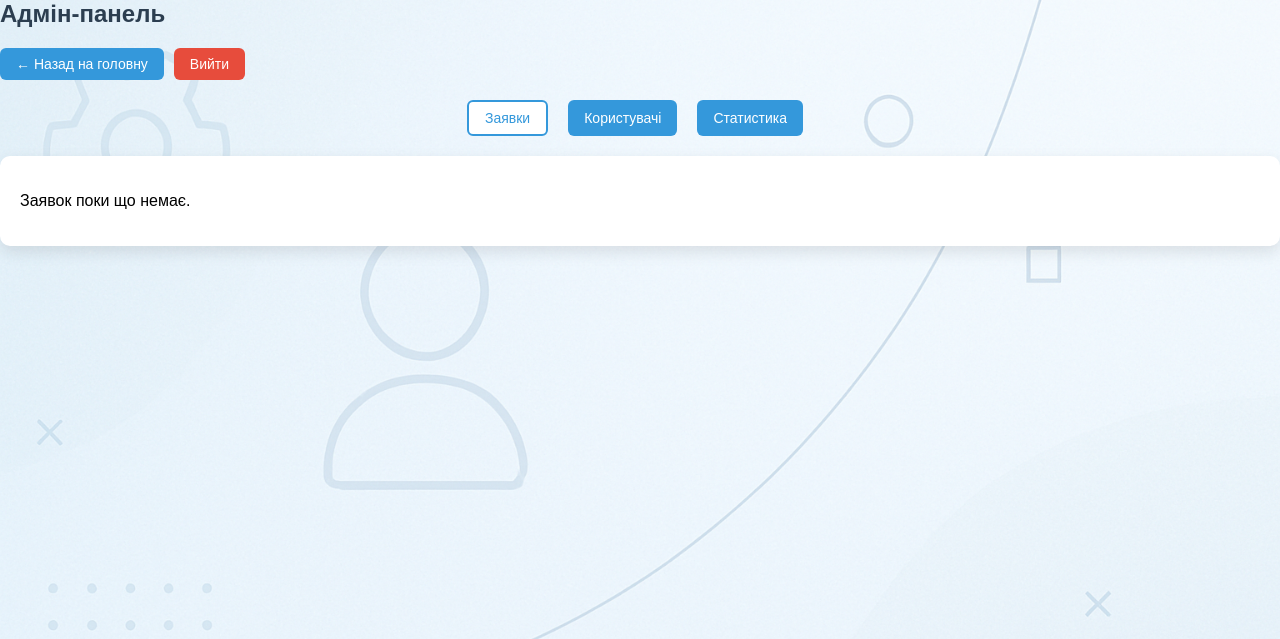
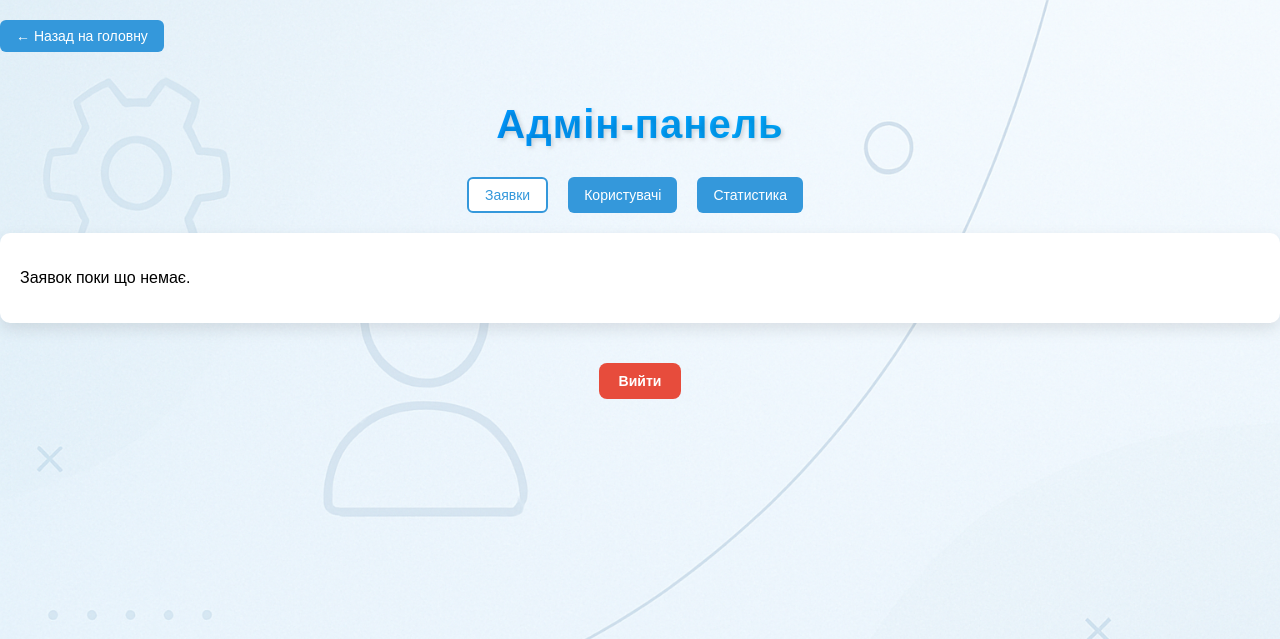
Before and after one commit to TheStormix/website, a Flask app: page /admin in a window 1280 px wide. Shown: the top 639 px of the page. Run offline with Flask 3, Linux system fonts and the light colour scheme; the visitor is signed in with stand-in values (Sample User, id 1); data that the repository does not hold is empty.

Commit message:
фікс заговків сторінок та окремих кнопок

```diff
--- a/static/css/base.css
+++ b/static/css/base.css
@@ -217,3 +217,29 @@ html {
       background-color: #f1f1f1;
       color: #888;
     }
+.page-title {
+  text-align: center;
+  margin: 50px auto 30px;
+  animation: fadeInDown 0.6s ease-out;
+}
+
+.page-title h1 {
+  font-size: 2.5rem;
+  font-weight: 700;
+  background: linear-gradient(90deg, #007BFF, #00C6FF);
+  -webkit-background-clip: text;
+  -webkit-text-fill-color: transparent;
+  text-shadow: 2px 2px 4px rgba(0, 0, 0, 0.15);
+  letter-spacing: 1px;
+}
+
+@keyframes fadeInDown {
+  0% {
+    opacity: 0;
+    transform: translateY(-20px);
+  }
+  100% {
+    opacity: 1;
+    transform: translateY(0);
+  }
+}
--- a/static/css/buttons.css
+++ b/static/css/buttons.css
@@ -5,6 +5,7 @@ button:not(.option-btn,.delete-btn,.logout-btn),
 .delete-btn,
 .complete-btn,
 .tab-button {
+
     padding: 8px 16px;
     font-size: 14px;
     border: none;
@@ -17,8 +18,7 @@ button:not(.option-btn,.delete-btn,.logout-btn),
     background-color: #3498db;
 }
 
-button:hover:not(.delete-btn,.logout-btn),
-.complete-btn:hover,
+button:hover:not(.delete-btn,.logout-btn,.complete-btn),
 .tab-button:hover {
     background-color: #2980b9;
 }
@@ -43,9 +43,29 @@ button:hover:not(.delete-btn,.logout-btn),
     transform: scale(1.05);
 }
 
-.logout-btn,
+.logout-btn {
+    background-color: #e74c3c;
+    color: #fff;
+    border: none;
+    padding: 10px 20px;
+    border-radius: 8px;
+    font-weight: 600;
+    cursor: pointer;
+    transition: background-color 0.3s ease;
+  }
+  .logout-wrapper {
+    display: flex;
+    justify-content: center;
+    margin-top: 40px;
+    margin-bottom: 20px;
+  }
+  .logout-btn:hover {
+    background-color: #c0392b;
+  }
 .delete-btn {
     background-color: #e74c3c;
+    text-align: center;
+
 }
 
 
--- a/templates/admin.html
+++ b/templates/admin.html
@@ -14,15 +14,16 @@
 </head>
 <body>
   <div class="admin-wrapper">
-    <h2>Адмін-панель</h2>
+
 
     <div class="action-buttons">
       <a href="{{ url_for('main.home') }}">
         <button class="back-btn">← Назад на головну</button>
       </a>
-      <a href="{{ url_for('admin.admin_logout') }}">
-        <button class="logout-btn">Вийти</button>
-      </a>
+
+    </div>
+    <div class="page-title">
+        <h1>Адмін-панель</h1>
     </div>
 
     {% with messages = get_flashed_messages(with_categories=true) %}
@@ -157,6 +158,11 @@
           </div>
         </div>
     </div>
+    <div class="logout-wrapper">
+        <a href="{{ url_for('admin.admin_logout') }}">
+          <button class="logout-btn">Вийти</button>
+        </a>
+    </div>
 
 
 
--- a/templates/admin_login.html
+++ b/templates/admin_login.html
@@ -15,7 +15,9 @@
 
 </head>
 <body>
-    <h2>Вхід до адмін-панелі</h2>
+    <div class="page-title">
+        <h1>Вхід до адмін-панелі</h1>
+    </div>
     <form method="post">
         <label>Логін:</label><br>
         <input type="text" name="username" required><br>
--- a/templates/confirmation.html
+++ b/templates/confirmation.html
@@ -24,7 +24,7 @@
             <p>На вашу пошту надіслано підтвердження.</p>
 
             <h3>Дякуємо, {{ name }}!</h3>
-            <p>Ми успішно отримали вашу заявку.</p>
+            <p>Ми отримали вашу заявку.</p>
 
             <div class="details">
                 <p><strong>Складність проєкту:</strong> {{ complexity }}</p>
--- a/templates/register.html
+++ b/templates/register.html
@@ -18,10 +18,13 @@
 
 
     <div class="form-container">
-        <h1>Реєстрація користувача</h1>
         <p>
             <a href="{{ url_for('main.home') }}" class="back-btn">← На головну</a>
         </p>
+        <div class="page-title">
+            <h1>Реєстрація користувача</h1>
+        </div>
+
 
         {% with messages = get_flashed_messages(with_categories=true) %}
           {% if messages %}
--- a/templates/request.html
+++ b/templates/request.html
@@ -135,7 +135,7 @@
       </div>
 
       <div class="form-step" id="step-4">
-        <h3>Перевірте вашу заявку:</h3>
+
         <div id="previewArea">(автозаповнення після реалізації JS)</div>
       </div>
 
--- a/templates/user_login.html
+++ b/templates/user_login.html
@@ -13,7 +13,9 @@
     <link rel="stylesheet" href="{{ url_for('static', filename='css/buttons.css') }}">
 </head>
 <body>
-    <h2>Вхід в особистий кабінет</h2>
+    <div class="page-title">
+        <h1>Вхід в особистий кабінет</h1>
+    </div>
 
     {% with messages = get_flashed_messages(with_categories=true) %}
       {% if messages %}
```
Also changed, not shown: static/css/forms.css (+28 -0 lines), 1 other file.
